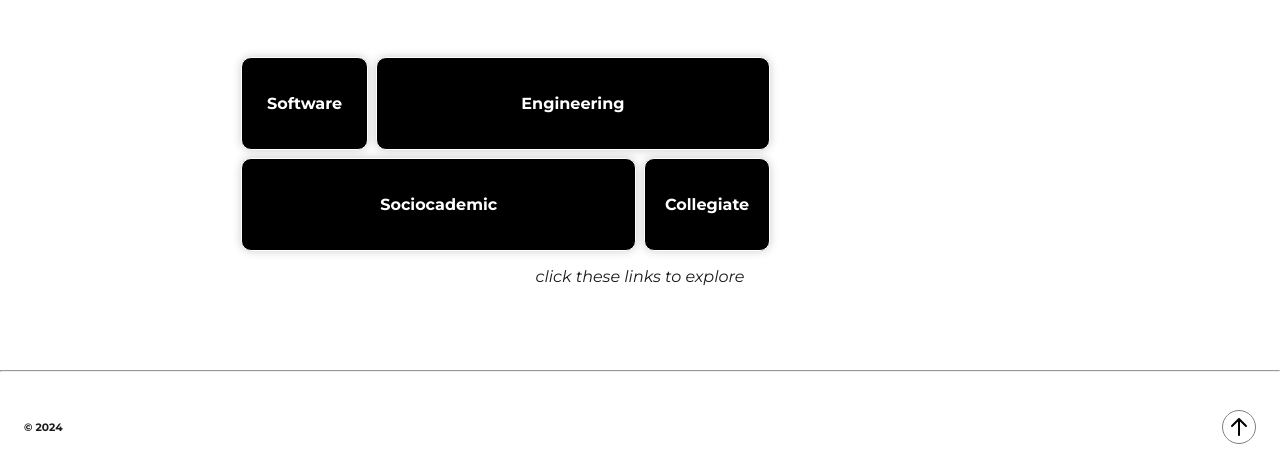
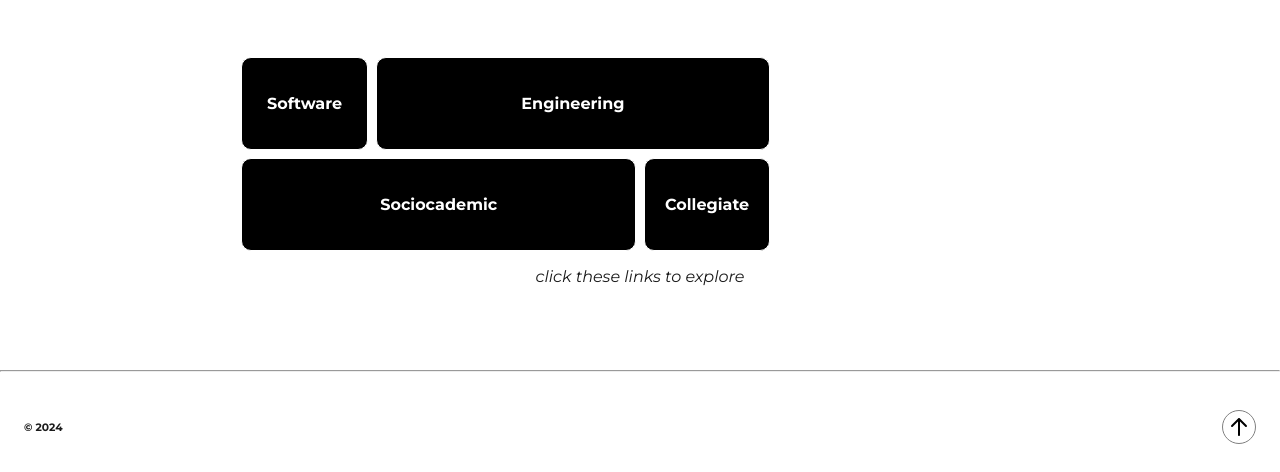
Before and after one commit to jeganathanEr/site, a plain HTML site: page Pages/Portfolio.html in a window 1280 px wide. Shown: the part 314-786 px from the top of the page. Drawn offline with Linux system fonts and the light colour scheme; files whose address does not match are found by name.

Commit message:
Update Portfolio.html

```diff
--- a/Pages/Portfolio.html
+++ b/Pages/Portfolio.html
@@ -65,7 +65,6 @@
             border-radius: 10px;
             box-sizing: border-box;
             border: 1px solid #fff;
-            box-shadow: 0 0 10px rgba(0, 0, 0, 0.2);
             transition-duration: 400ms;
         }
 
@@ -76,8 +75,6 @@
             border-radius: 10px;
             box-sizing: border-box;
             border: 1px solid #000000;
-            box-shadow: 0 0 10px rgba(255, 255, 255, 0.2);
-
         }
 
         .portfolio-item a {
```
